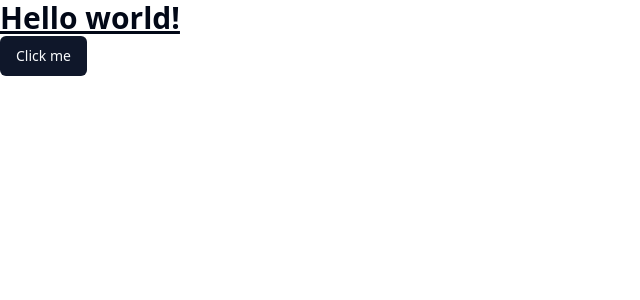
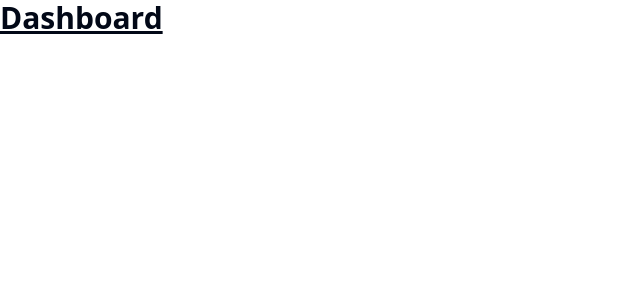
Before and after one commit to CousemaAnjary/form-dynamique, a React (Vite) app in the folder client/: page / in a window 1280 px wide. Shown: the top 300 px of the page, without its empty margins (0-640 px from the left). Built offline with nearby package versions, Linux system fonts and the light colour scheme.

Commit message:
chore: Update App component and add routing for Dashboard page

```diff
--- a/client/src/App.jsx
+++ b/client/src/App.jsx
@@ -1,12 +1,26 @@
-import { Button } from "@/components/ui/button"
+
+import { Route, Routes } from "react-router-dom"
+import Dashboard from "./pages/Dashboard"
 
 export default function App() {
+  /**
+   * ! STATE (état, données) de l'application
+   */
+
+
+  /**
+   * ! COMPORTEMENT (méthodes, fonctions) de l'application
+   */
+
+
+  /**
+   * ! AFFICHAGE (render) de l'application
+   */
   return (
     <>
-      <h1 className="text-3xl font-bold underline">
-        Hello world!
-      </h1>
-      <Button>Click me</Button>
+      <Routes>
+        <Route path="/" element={<Dashboard />} />
+      </Routes>
     </>
 
   )
```
